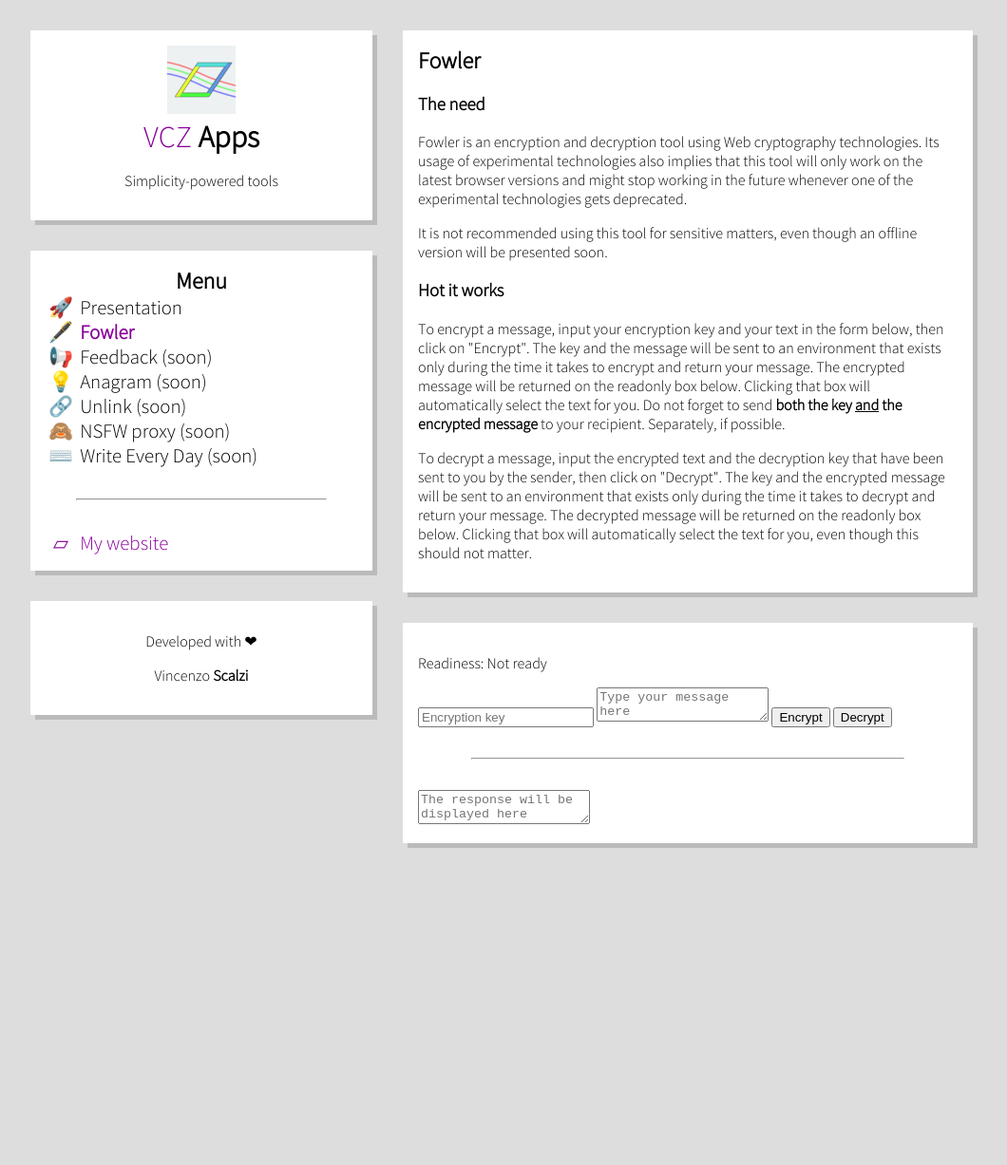
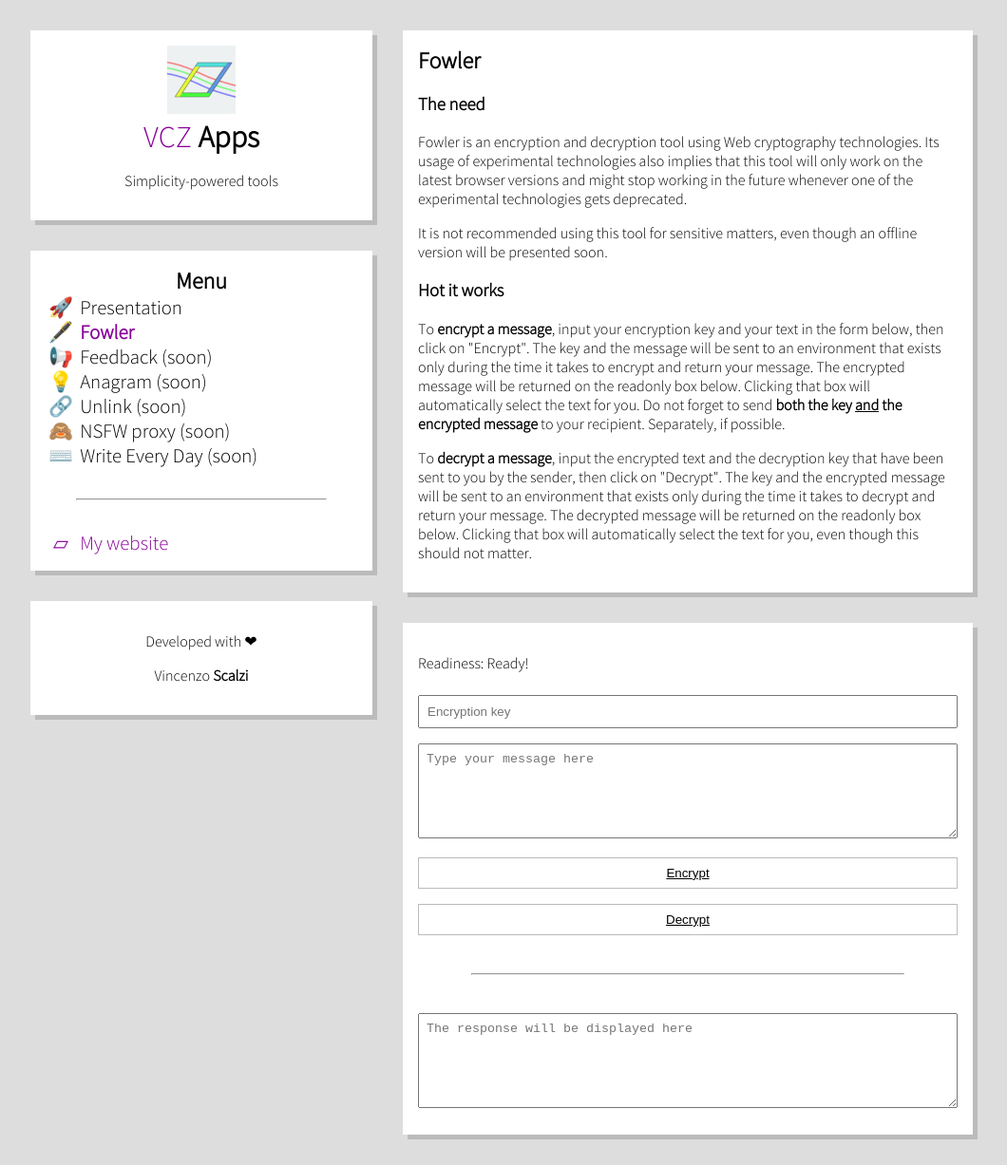
Before and after one commit to vcz-fr/apps, a Jekyll site: the page built from fowler/index.html, in a window 1280 px wide. Shown: the whole page at 95% size, without its empty margins (112-1172 px from the left). Built offline with Jekyll 4.4.1, drawn with Linux system fonts in a browser that asks for light colours; before the commit the page ends 920 px from its top, so only the background shows below that.

```diff
--- /dev/null
+++ b/_sass/inputs.scss
@@ -0,0 +1,22 @@
+input,
+textarea {
+    width: 100%;
+    box-sizing: border-box;
+    padding: .5rem;
+    margin: .5rem 0;
+}
+
+input[type="button"] {
+  background-color: transparent;
+  border: solid $card-accent 1px;
+  text-decoration: underline;
+}
+
+textarea {
+  resize: vertical;
+  min-height: 100px;
+
+  :read-only {
+    background-color: $bg-color;
+  }
+}
--- a/assets/css/global.scss
+++ b/assets/css/global.scss
@@ -3,6 +3,8 @@
 
 @import "vars";
 @import "fonts";
+
+@import "inputs";
 
 html {
     background: $bg-color;
--- a/fowler/app.js
+++ b/fowler/app.js
@@ -16,5 +16,12 @@ const send = (action, body) => fetch(`https://api.vcz.fr/fowler/${action}`, {
 
 const main = action => e => (e.preventDefault(), fd = new FormData(_id("form")), send(action, {msg: fd.get("msg"), key: fd.get("key")}));
 
+// Actions
+
 _id("action-enc").addEventListener("click", main("enc"));
 _id("action-dec").addEventListener("click", main("dec"));
+
+_id("response").addEventListener("click", e => e.target.select());
+
+// Go!
+_id("readiness").innerText = "Ready!";
--- a/fowler/index.html
+++ b/fowler/index.html
@@ -16,13 +16,13 @@ active: fowler
 
     <h3>Hot it works</h3>
     <p>
-        To encrypt a message, input your encryption key and your text in the form below, then click on "Encrypt".
+        To <b>encrypt a message</b>, input your encryption key and your text in the form below, then click on "Encrypt".
         The key and the message will be sent to an environment that exists only during the time it takes to encrypt and return your message.
         The encrypted message will be returned on the readonly box below. Clicking that box will automatically select the text for you.
         Do not forget to send <b>both the key <u>and</u> the encrypted message</b> to your recipient. Separately, if possible.
     </p>
     <p>
-        To decrypt a message, input the encrypted text and the decryption key that have been sent to you by the sender, then click on "Decrypt".
+        To <b>decrypt a message</b>, input the encrypted text and the decryption key that have been sent to you by the sender, then click on "Decrypt".
         The key and the encrypted message will be sent to an environment that exists only during the time it takes to decrypt and return your message.
         The decrypted message will be returned on the readonly box below. Clicking that box will automatically select the text for you, even though this should not matter.
     </p>
```
